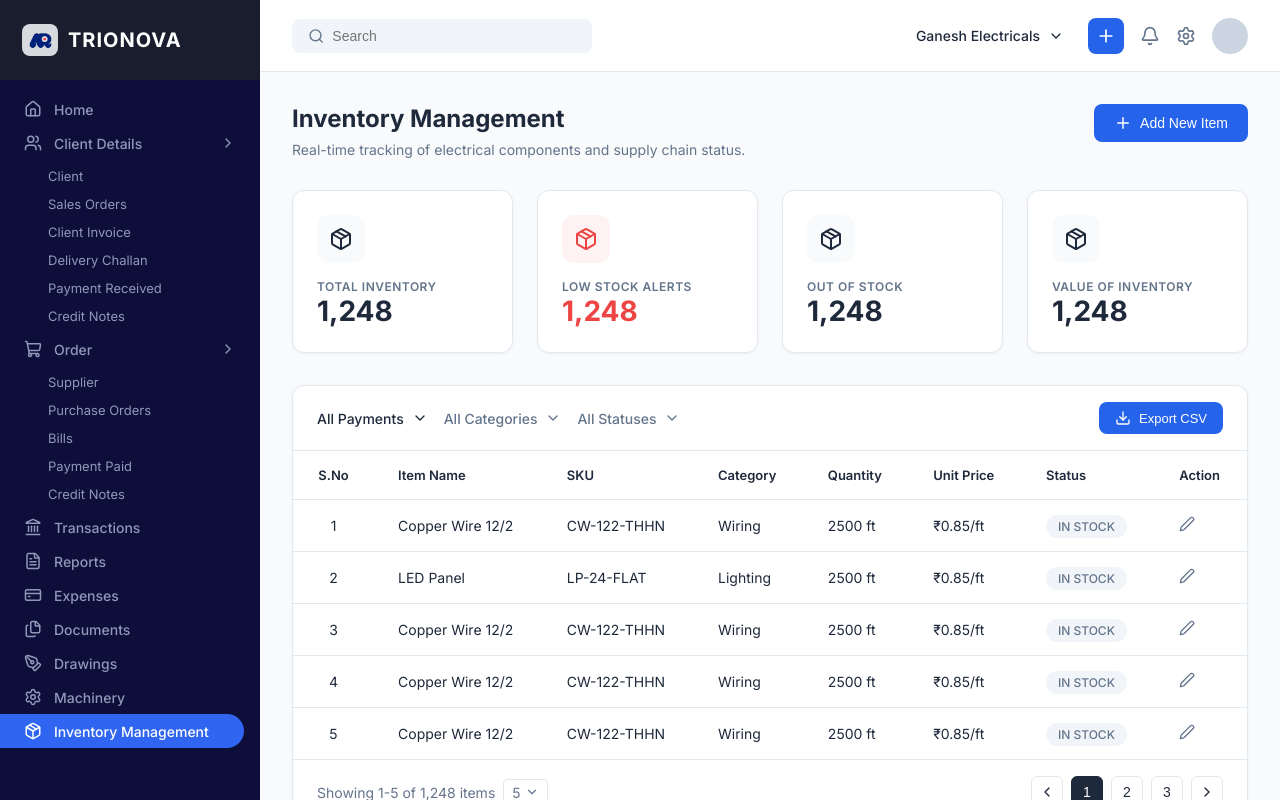
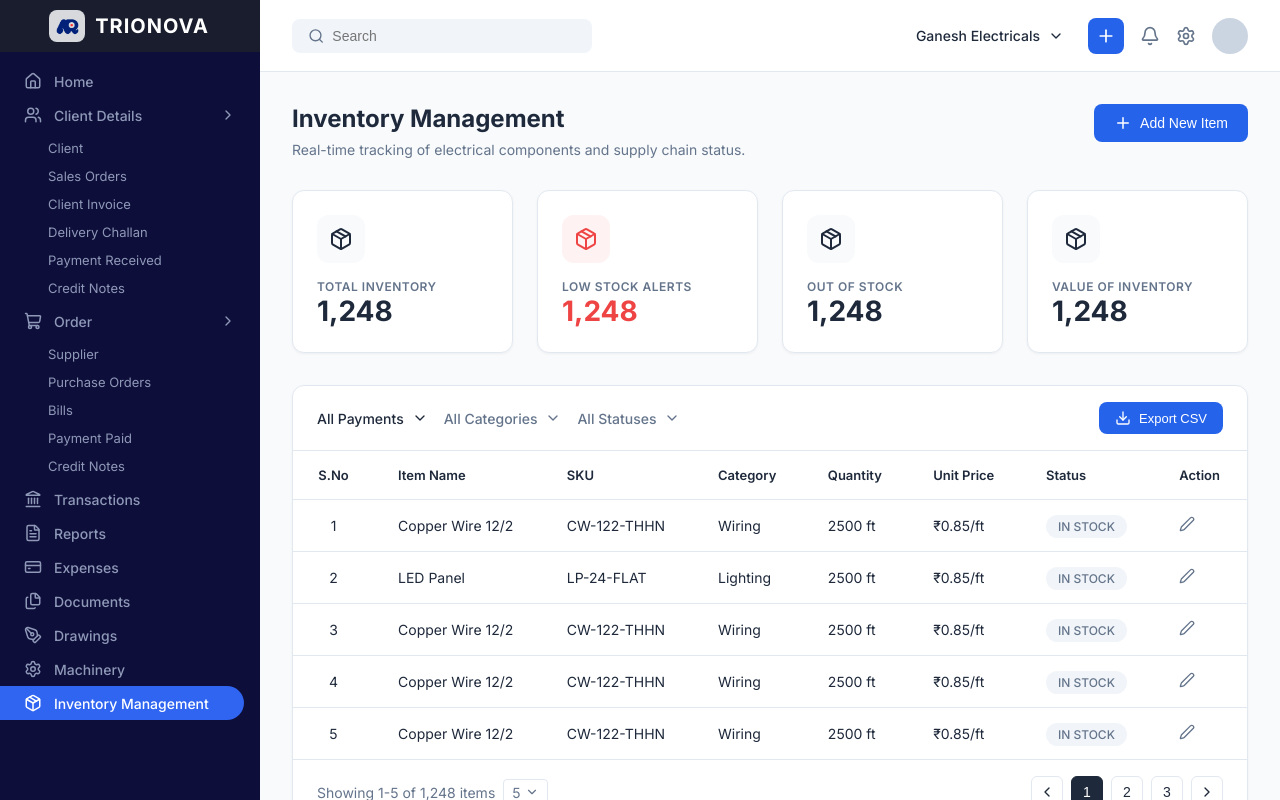
Before and after one commit to Poovannaraajan/trionova_management_dashboard, a React (Vite) app: page / in a window 1280 px wide. Built offline with nearby package versions, Linux system fonts and the light colour scheme.

Commit message:
small tweak

```diff
--- a/src/index.css
+++ b/src/index.css
@@ -62,12 +62,13 @@ body {
   display: flex;
   align-items: center;
   gap: 12px;
-  padding: 24px;
+  padding: 10px;
   color: white;
   font-weight: 700;
   font-size: 20px;
   letter-spacing: 1px;
   background-color: #1A1D2D;
+  justify-content: center;
 }
 
 .sidebar-logo-icon {
```
